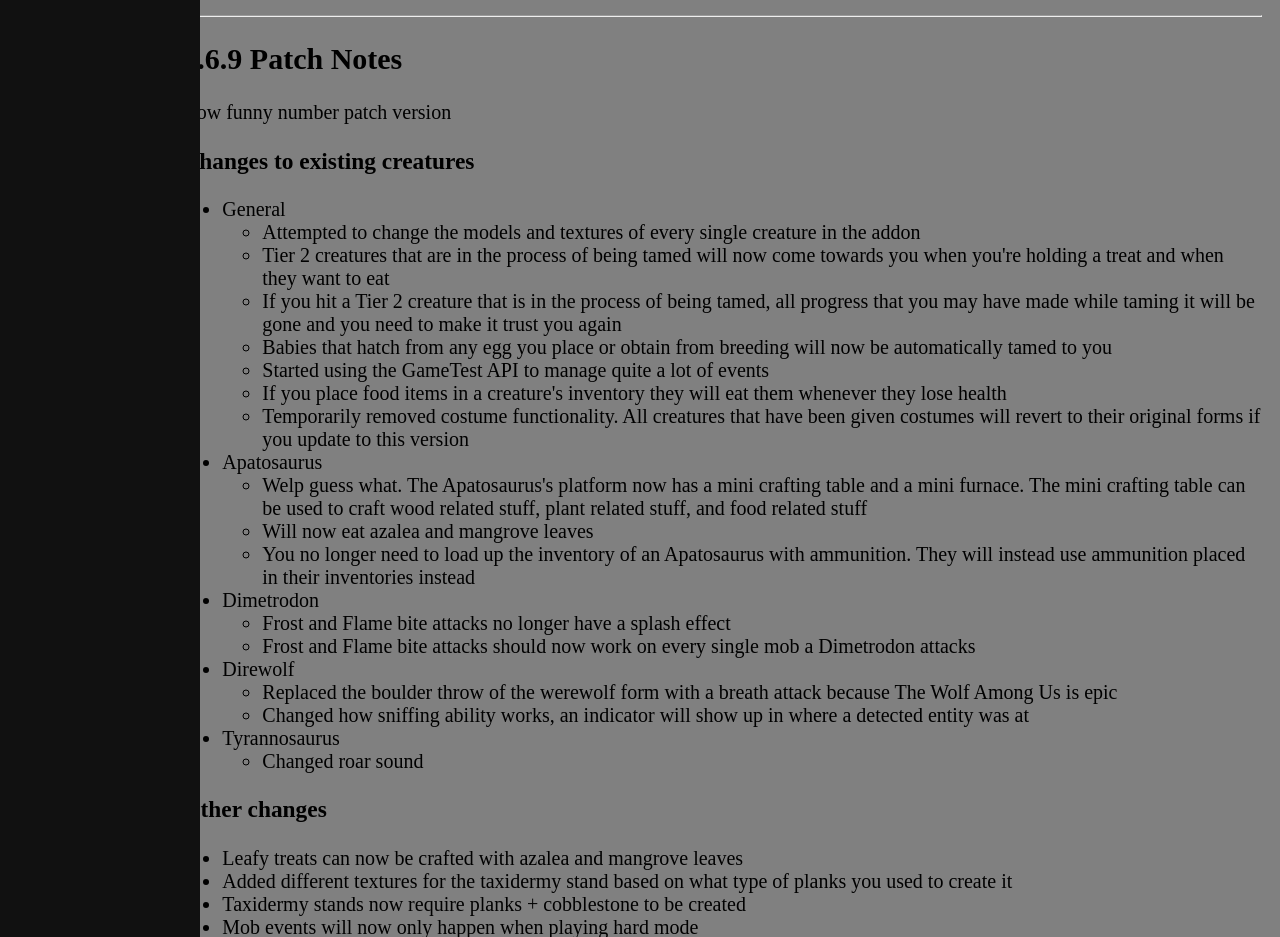
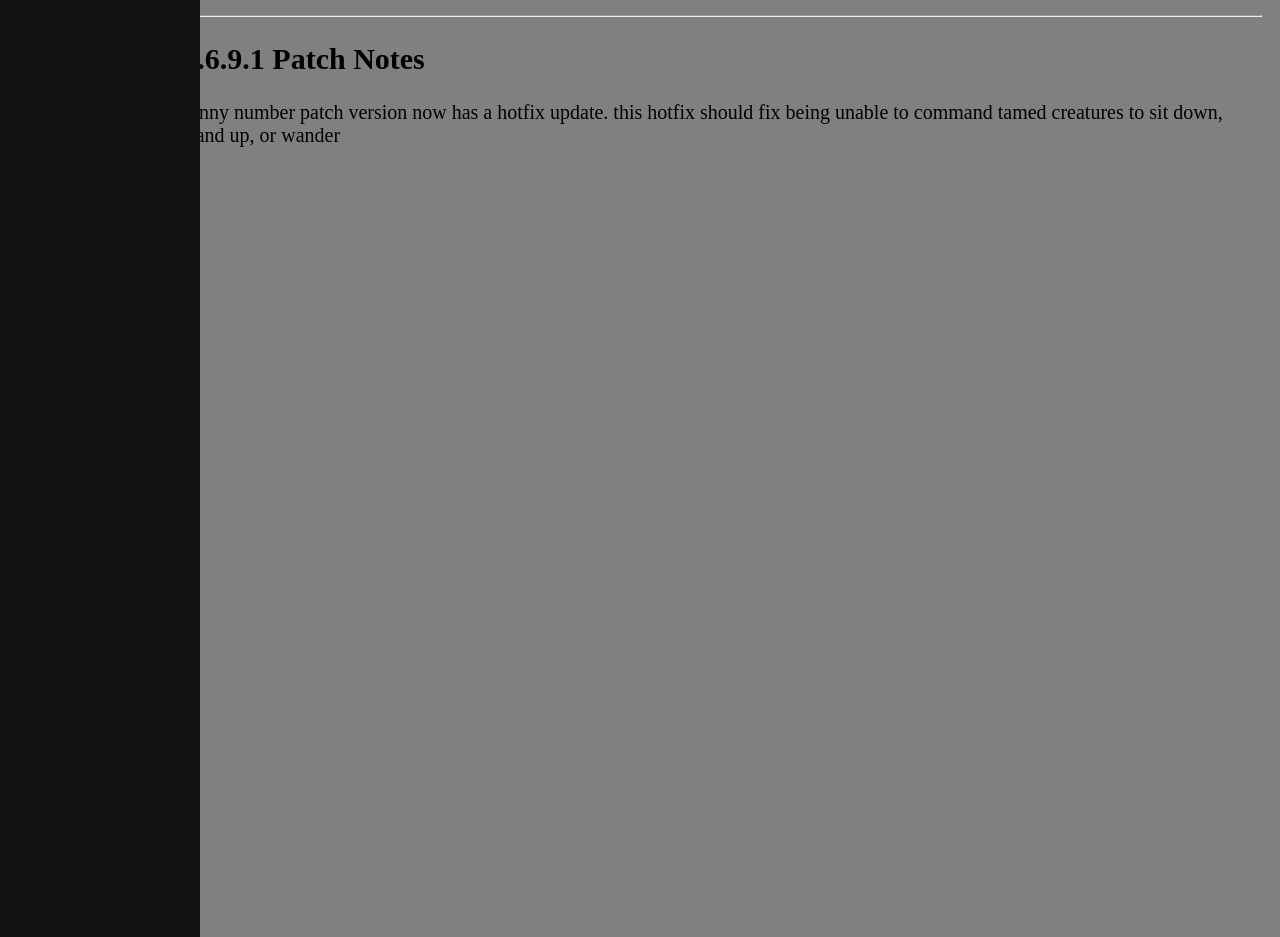
Before and after one commit to ANightDazingZoroark/ANightDazingZoroark.github.io, a Jekyll site: the page built from prehistoric-rift/download/index.html, in a window 1280 px wide and 1400 px high, scrolled down 659 px. Shown: the part 463-1400 px from the top of the window. Built offline with Jekyll 4.4.1, drawn with Linux system fonts in a browser that asks for light colours; some of the changed text lies outside the part shown.

Commit message:
hotfix time

```diff
--- a/prehistoric-rift/download/index.html
+++ b/prehistoric-rift/download/index.html
@@ -18,8 +18,8 @@
 
 <br />
 
-<button onclick="window.open('Prehistoric Rift Beta 0.6.9.mcaddon')">
-    Download 0.6.9
+<button onclick="window.open('Prehistoric Rift Beta 0.6.9.1.mcaddon')">
+    Download 0.6.9.1
 </button>
 
 <br />
@@ -39,79 +39,5 @@
 
 <hr/>
 
-<h2>0.6.9 Patch Notes</h2>
-<p>wow funny number patch version</p>
-<h3 id="changes-to-existing-creatures">Changes to existing creatures</h3>
-<ul>
-<li>General<ul>
-<li>Attempted to change the models and textures of every single creature in the addon</li>
-<li>Tier 2 creatures that are in the process of being tamed will now come towards you when you&#39;re holding a treat and when they want to eat</li>
-<li>If you hit a Tier 2 creature that is in the process of being tamed, all progress that you may have made while taming it will be gone and you need to make it trust you again</li>
-<li>Babies that hatch from any egg you place or obtain from breeding will now be automatically tamed to you</li>
-<li>Started using the GameTest API to manage quite a lot of events</li>
-<li>If you place food items in a creature&#39;s inventory they will eat them whenever they lose health</li>
-<li>Temporarily removed costume functionality. All creatures that have been given costumes will revert to their original forms if you update to this version</li>
-</ul>
-</li>
-<li>Apatosaurus<ul>
-<li>Welp guess what. The Apatosaurus&#39;s platform now has a mini crafting table and a mini furnace. The mini crafting table can be used to craft wood related stuff, plant related stuff, and food related stuff</li>
-<li>Will now eat azalea and mangrove leaves</li>
-<li>You no longer need to load up the inventory of an Apatosaurus with ammunition. They will instead use ammunition placed in their inventories instead</li>
-</ul>
-</li>
-<li>Dimetrodon<ul>
-<li>Frost and Flame bite attacks no longer have a splash effect</li>
-<li>Frost and Flame bite attacks should now work on every single mob a Dimetrodon attacks</li>
-</ul>
-</li>
-<li>Direwolf<ul>
-<li>Replaced the boulder throw of the werewolf form with a breath attack because The Wolf Among Us is epic</li>
-<li>Changed how sniffing ability works, an indicator will show up in where a detected entity was at</li>
-</ul>
-</li>
-<li>Tyrannosaurus<ul>
-<li>Changed roar sound</li>
-</ul>
-</li>
-</ul>
-<h3 id="other-changes">Other changes</h3>
-<ul>
-<li>Leafy treats can now be crafted with azalea and mangrove leaves</li>
-<li>Added different textures for the taxidermy stand based on what type of planks you used to create it</li>
-<li>Taxidermy stands now require planks + cobblestone to be created</li>
-<li>Mob events will now only happen when playing hard mode</li>
-<li>Added new textures created by Russian Soldier</li>
-</ul>
-<h3 id="new-items">New Items</h3>
-<ul>
-<li>Added a new Journal item, which you can open to read all entries</li>
-<li>Added wooden spiked wall</li>
-<li>Added metal spiked wall</li>
-<li>Added Large Gate<ul>
-<li>A 4 block wide 4 block tall gate</li>
-</ul>
-</li>
-<li>Added Behemoth Gate<ul>
-<li>An 8 block wide 8 block tall gate</li>
-</ul>
-</li>
-<li>Added Mangrove variants for the ff:<ul>
-<li>Thatch</li>
-<li>Thatch Block</li>
-<li>Wooden Table</li>
-<li>Wooden Chair</li>
-<li>Wooden Bench</li>
-</ul>
-</li>
-</ul>
-<h3 id="other-new-things">Other new things</h3>
-<ul>
-<li>You can now duplicate blueprints by placing a blueprint and a paper in any crafting menu</li>
-<li>Added The Flood, a new mob event which spawns in Baryonyxes and Sarcosuchuses and summons a thunderstorm</li>
-<li>There&#39;s a secret new mob that will only spawn by mining ores</li>
-</ul>
-<h3 id="bug-fixes">Bug Fixes</h3>
-<ul>
-<li>Fixed bug where placing item in Apatosaurus inventory will remove the platform (#103)</li>
-<li>Fixed creatures being unable to harvest azalea leaves (#152)</li>
-</ul>
+<h2>0.6.9.1 Patch Notes</h2>
+<p>funny number patch version now has a hotfix update. this hotfix should fix being unable to command tamed creatures to sit down, stand up, or wander</p>
```
Also changed, not shown: 1 other file.
